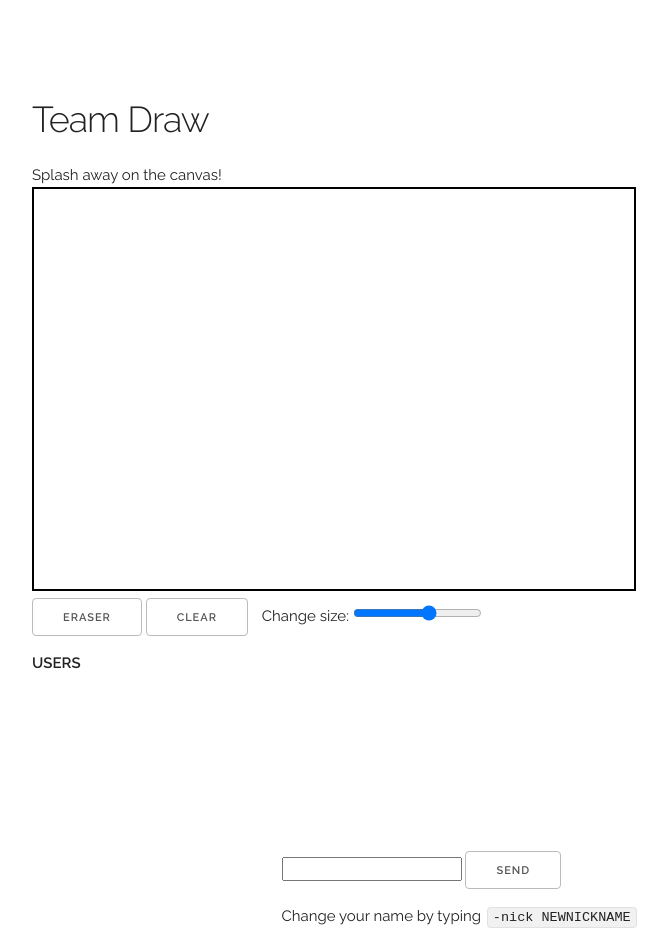
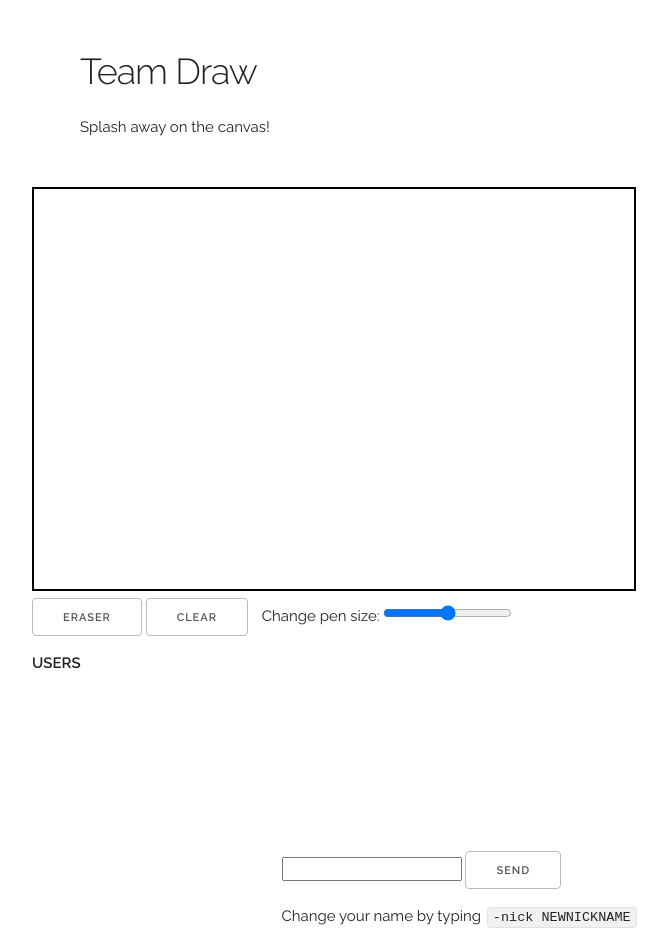
Before and after one commit to cyanophycean314-zz/teamdraw, a website: page index.html in a window 1280 px wide. Shown: the top 931 px of the page, without its empty margins (128-795 px from the left). Drawn offline with nearby package versions, Linux system fonts and the light colour scheme; no server answers.

Commit message:
appearance, commenting, small changes

```diff
--- a/app.js
+++ b/app.js
@@ -5,7 +5,7 @@ var app = express();
 var http = require('http');
 var server = http.createServer(app);
 var socketIO = require('socket.io');
-const io = socketIO.listen(server);
+var io = socketIO.listen(server);
 
 var validator = require('validator');
 
--- a/index.html
+++ b/index.html
@@ -37,7 +37,7 @@
   <!-- Primary Page Layout
   –––––––––––––––––––––––––––––––––––––––––––––––––– -->
   <div class="container" >
-    <div class = "row" style="margin-top: 10%">
+    <div class = "row" style="margin-top: 5%; margin-left: 5%;margin-bottom: 5%;">
       <h3>Team Draw</h3>
       <div id = "status">Splash away on the canvas! </div>
     </div>
@@ -50,8 +50,8 @@
     <div class = "row">
       <input type="button" id="eraserbut" value="eraser" />
       <input type="button" id="clearbut" value="clear" style="margin-right: 10px" />
-      Change size:
-      <input type="range" id="pensize" min="2" max="7" />
+      Change pen size:
+      <input type="range" id="pensize" min="1" max="7" />
     </div>
 
     <div class="row">
```
Also changed, not shown: public/js/teamdraw.js (+7 -0 lines).
